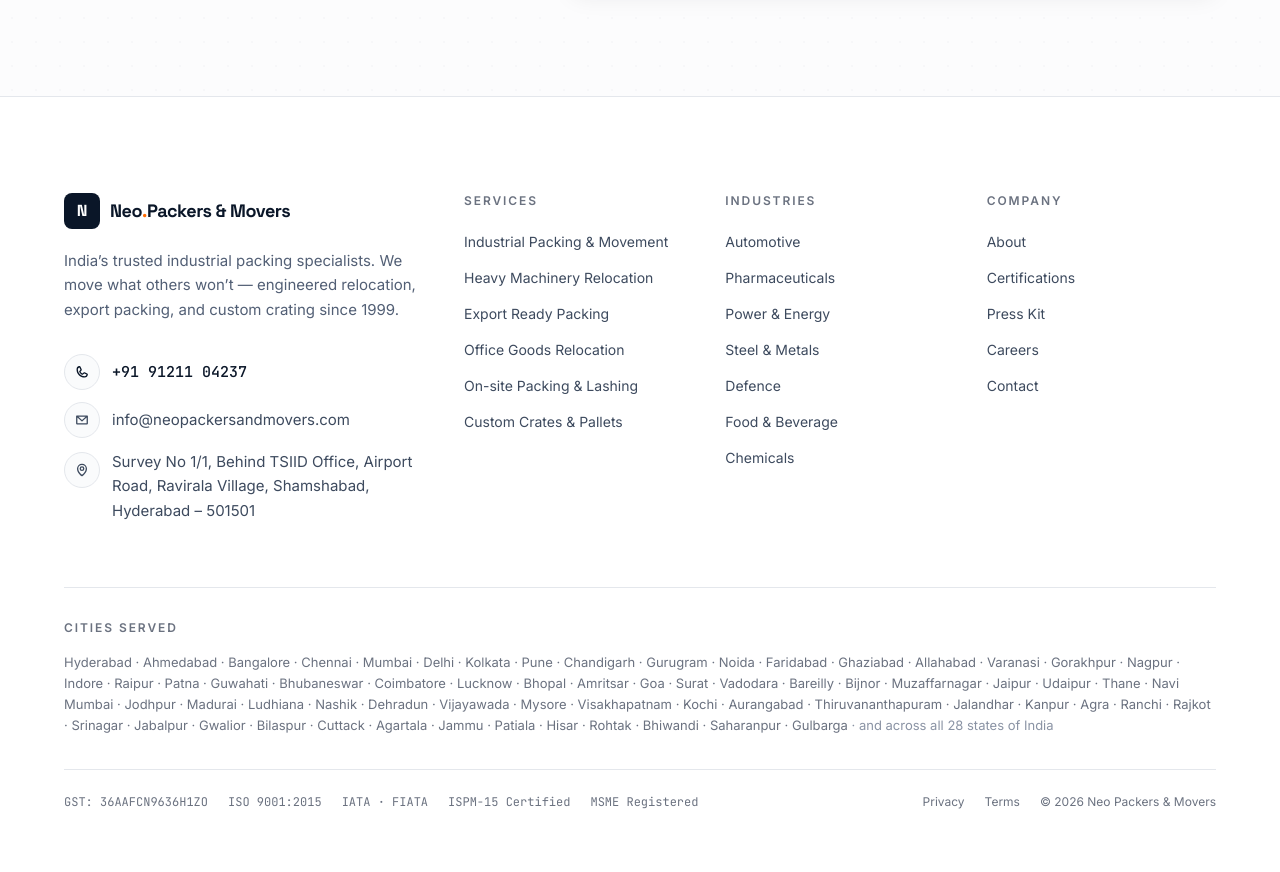
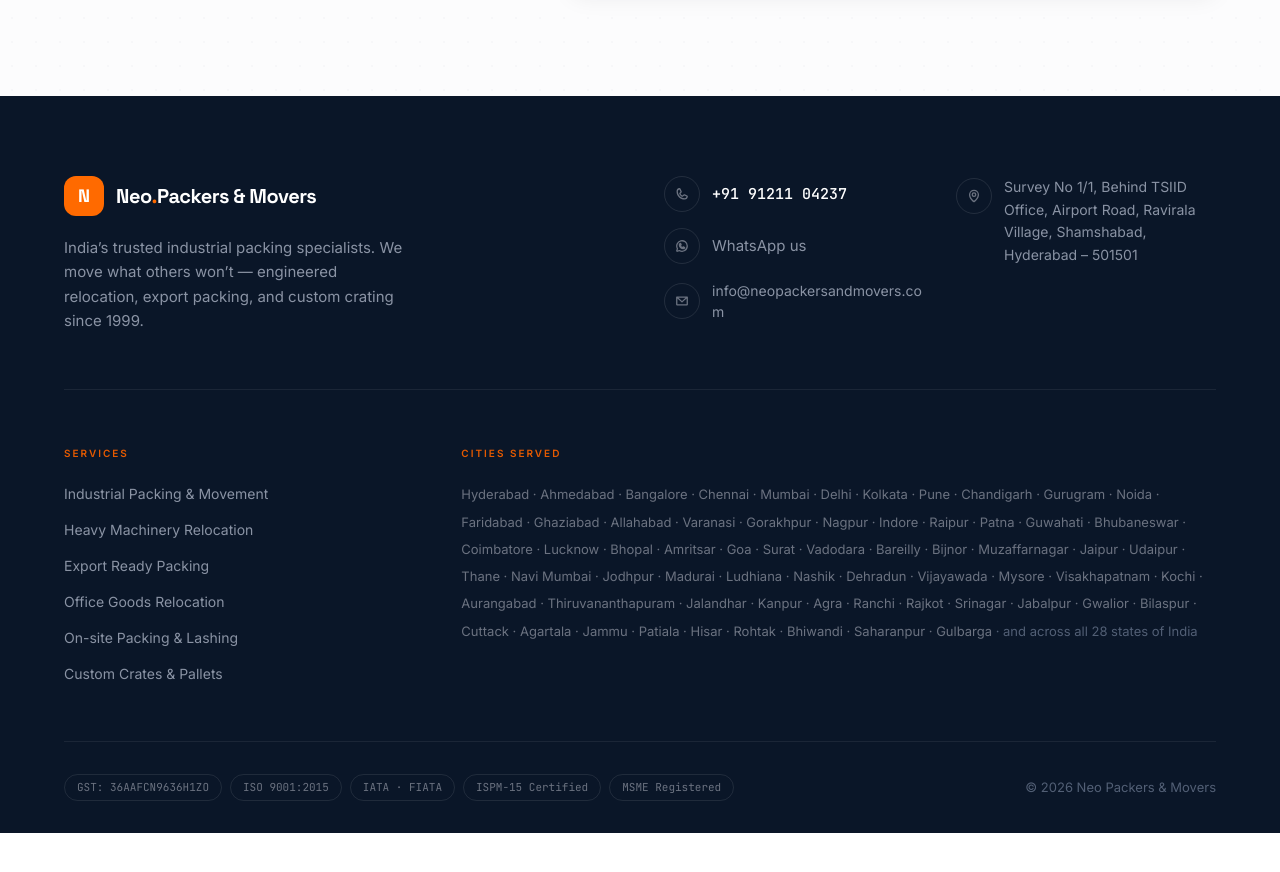
Before and after one commit to vivekreddy9036/neo_packers_movers, a Next.js app: page / in a window 1280 px wide. Shown: the part 6016-6888 px from the top of the page. After the commit the page ends 6849 px from the top, so only its background shows below. Built offline with nearby package versions, Linux system fonts and the light colour scheme.

Commit message:
Redesign: footer

```diff
--- a/components/Footer.tsx
+++ b/components/Footer.tsx
@@ -1,144 +1,155 @@
 "use client";
 
-import { Phone, EnvelopeSimple, MapPin } from "@phosphor-icons/react";
+import { Phone, EnvelopeSimple, MapPin, WhatsappLogo } from "@phosphor-icons/react";
 import { SITE } from "@/lib/utils";
 import { locations } from "@/lib/data";
 
-const NAV_COLS = [
-  {
-    title: "Services",
-    links: [
+const SERVICES = [
   "Industrial Packing & Movement",
   "Heavy Machinery Relocation",
   "Export Ready Packing",
   "Office Goods Relocation",
   "On-site Packing & Lashing",
   "Custom Crates & Pallets",
-    ],
-  },
-  {
-    title: "Industries",
-    links: [
-      "Automotive",
-      "Pharmaceuticals",
-      "Power & Energy",
-      "Steel & Metals",
-      "Defence",
-      "Food & Beverage",
-      "Chemicals",
-    ],
-  },
-  {
-    title: "Company",
-    links: ["About", "Certifications", "Press Kit", "Careers", "Contact"],
-  },
+];
+
+const CERTS = [
+  "GST: 36AAFCN9636H1ZO",
+  "ISO 9001:2015",
+  "IATA · FIATA",
+  "ISPM-15 Certified",
+  "MSME Registered",
 ];
 
 export function Footer() {
   return (
-    <footer className="bg-canvas border-t border-slate-100 pt-24 pb-10">
+    <footer className="bg-ink-900 pt-20 pb-8">
       <div className="container-x">
-        <div className="grid grid-cols-1 lg:grid-cols-12 gap-12 pb-16">
+
+        {/* ── Top: brand + contact ── */}
+        <div className="grid grid-cols-1 lg:grid-cols-2 gap-12 pb-14 border-b border-white/[0.07]">
+
           {/* Brand */}
-          <div className="lg:col-span-4">
-            <div className="flex items-center gap-2.5">
-              <div className="h-9 w-9 grid place-items-center bg-ink-900 rounded-lg">
-                <span className="font-display font-black text-white text-base">
-                  N
-                </span>
+          <div>
+            <div className="flex items-center gap-3 mb-5">
+              <div className="h-10 w-10 grid place-items-center bg-signal-500 rounded-xl flex-shrink-0">
+                <span className="font-display font-black text-white text-lg leading-none">N</span>
               </div>
-              <span className="font-display font-bold text-ink-900 text-lg tracking-tight-display">
+              <span className="font-display font-bold text-white text-xl tracking-tight-display">
                 Neo<span className="text-signal-500">.</span>Packers &amp; Movers
               </span>
             </div>
-            <p className="mt-5 text-slate-600 text-[15px] leading-relaxed max-w-sm">
+            <p className="text-slate-400 text-[15px] leading-relaxed max-w-[340px]">
               India&rsquo;s trusted industrial packing specialists. We move what
               others won&rsquo;t — engineered relocation, export packing, and
               custom crating since {SITE.established}.
             </p>
+          </div>
 
-            <div className="mt-8 space-y-3">
+          {/* Contact */}
+          <div className="grid grid-cols-1 sm:grid-cols-2 gap-8">
+            <div className="space-y-4">
               <a
                 href={`tel:${SITE.phone.replace(/\s/g, "")}`}
-                className="flex items-center gap-3 text-ink-900 hover:text-signal-500 transition-colors"
+                className="flex items-center gap-3 group"
               >
-                <span className="grid h-9 w-9 place-items-center rounded-full bg-canvas-50 border border-slate-100">
+                <span className="h-9 w-9 grid place-items-center rounded-full border border-white/10 text-slate-500 group-hover:border-signal-500 group-hover:text-signal-500 transition-colors flex-shrink-0">
                   <Phone size={14} weight="bold" />
                 </span>
-                <span className="num text-[15px] font-medium">{SITE.phone}</span>
+                <span className="num text-white text-[15px] font-medium group-hover:text-signal-400 transition-colors">
+                  {SITE.phone}
+                </span>
               </a>
+
+              <a
+                href={`https://wa.me/${SITE.whatsapp}`}
+                target="_blank"
+                rel="noopener noreferrer"
+                className="flex items-center gap-3 group"
+              >
+                <span className="h-9 w-9 grid place-items-center rounded-full border border-white/10 text-slate-500 group-hover:border-green-400 group-hover:text-green-400 transition-colors flex-shrink-0">
+                  <WhatsappLogo size={14} weight="bold" />
+                </span>
+                <span className="text-slate-400 text-[15px] group-hover:text-green-400 transition-colors">
+                  WhatsApp us
+                </span>
+              </a>
+
               <a
                 href={`mailto:${SITE.email}`}
-                className="flex items-center gap-3 text-slate-700 hover:text-ink-900 transition-colors"
+                className="flex items-center gap-3 group"
               >
-                <span className="grid h-9 w-9 place-items-center rounded-full bg-canvas-50 border border-slate-100">
+                <span className="h-9 w-9 grid place-items-center rounded-full border border-white/10 text-slate-500 group-hover:border-signal-500 group-hover:text-signal-500 transition-colors flex-shrink-0">
                   <EnvelopeSimple size={14} weight="bold" />
                 </span>
-                <span className="text-[15px]">{SITE.email}</span>
+                <span className="text-slate-400 text-[14px] group-hover:text-white transition-colors break-all">
+                  {SITE.email}
+                </span>
               </a>
-              <div className="flex items-start gap-3 text-slate-700">
-                <span className="grid h-9 w-9 flex-shrink-0 place-items-center rounded-full bg-canvas-50 border border-slate-100 mt-0.5">
+            </div>
+
+            <div className="flex items-start gap-3">
+              <span className="h-9 w-9 grid place-items-center rounded-full border border-white/10 text-slate-500 flex-shrink-0 mt-0.5">
                 <MapPin size={14} weight="bold" />
               </span>
-                <span className="text-[15px] leading-relaxed">{SITE.address}</span>
+              <span className="text-slate-400 text-[14px] leading-relaxed">
+                {SITE.address}
+              </span>
             </div>
           </div>
         </div>
 
-          {/* Nav columns */}
-          <div className="lg:col-span-8 grid grid-cols-2 md:grid-cols-3 gap-8">
-            {NAV_COLS.map((col) => (
-              <div key={col.title}>
-                <p className="text-xs uppercase tracking-[0.16em] text-slate-500 mb-5 font-semibold">
-                  {col.title}
+        {/* ── Middle: services + cities ── */}
+        <div className="grid grid-cols-1 lg:grid-cols-12 gap-10 py-14 border-b border-white/[0.07]">
+
+          {/* Services */}
+          <div className="lg:col-span-4">
+            <p className="text-[10px] uppercase tracking-[0.2em] text-signal-600 font-semibold mb-5">
+              Services
             </p>
             <ul className="space-y-3">
-                  {col.links.map((link) => (
-                    <li key={link}>
+              {SERVICES.map((s) => (
+                <li key={s}>
                   <a
-                        href="#"
-                        className="text-[14px] text-slate-700 hover:text-signal-500 transition-colors"
+                    href="#services"
+                    className="text-slate-400 text-[14px] hover:text-white transition-colors leading-snug"
                   >
-                        {link}
+                    {s}
                   </a>
                 </li>
               ))}
             </ul>
           </div>
-            ))}
+
+          {/* Cities */}
+          <div className="lg:col-span-8">
+            <p className="text-[10px] uppercase tracking-[0.2em] text-signal-600 font-semibold mb-5">
+              Cities Served
+            </p>
+            <p className="text-[13px] text-slate-500 leading-[2.1]">
+              {locations.join(" · ")}
+              <span className="text-slate-600"> · and across all 28 states of India</span>
+            </p>
           </div>
         </div>
 
-        {/* Cities served */}
-        <div className="border-t border-slate-100 py-8">
-          <p className="text-xs uppercase tracking-[0.16em] text-slate-500 font-semibold mb-4">
-            Cities Served
-          </p>
-          <p className="text-[13px] text-slate-500 leading-relaxed">
-            {locations.join(" · ")}
-            <span className="text-slate-400"> · and across all 28 states of India</span>
-          </p>
+        {/* ── Bottom: certs + copyright ── */}
+        <div className="pt-8 flex flex-col md:flex-row gap-5 md:items-center md:justify-between">
+          <div className="flex flex-wrap gap-2">
+            {CERTS.map((c) => (
+              <span
+                key={c}
+                className="num text-[11px] px-3 py-1 rounded-full border border-white/[0.09] text-slate-500"
+              >
+                {c}
+              </span>
+            ))}
+          </div>
+          <span className="text-[13px] text-slate-600 flex-shrink-0">
+            © {new Date().getFullYear()} Neo Packers &amp; Movers
+          </span>
         </div>
 
-        {/* Compliance strip */}
-        <div className="border-t border-slate-100 py-6 flex flex-col md:flex-row gap-4 md:items-center md:justify-between text-xs text-slate-500">
-          <div className="flex flex-wrap gap-x-5 gap-y-2 num">
-            <span>GST: 36AAFCN9636H1ZO</span>
-            <span>ISO 9001:2015</span>
-            <span>IATA · FIATA</span>
-            <span>ISPM-15 Certified</span>
-            <span>MSME Registered</span>
-          </div>
-          <div className="flex gap-5">
-            <a href="#" className="hover:text-ink-900 transition-colors">
-              Privacy
-            </a>
-            <a href="#" className="hover:text-ink-900 transition-colors">
-              Terms
-            </a>
-            <span>© {new Date().getFullYear()} Neo Packers &amp; Movers</span>
-          </div>
-        </div>
       </div>
     </footer>
   );
```
Lines whose indentation alone changed are shown as unchanged.
